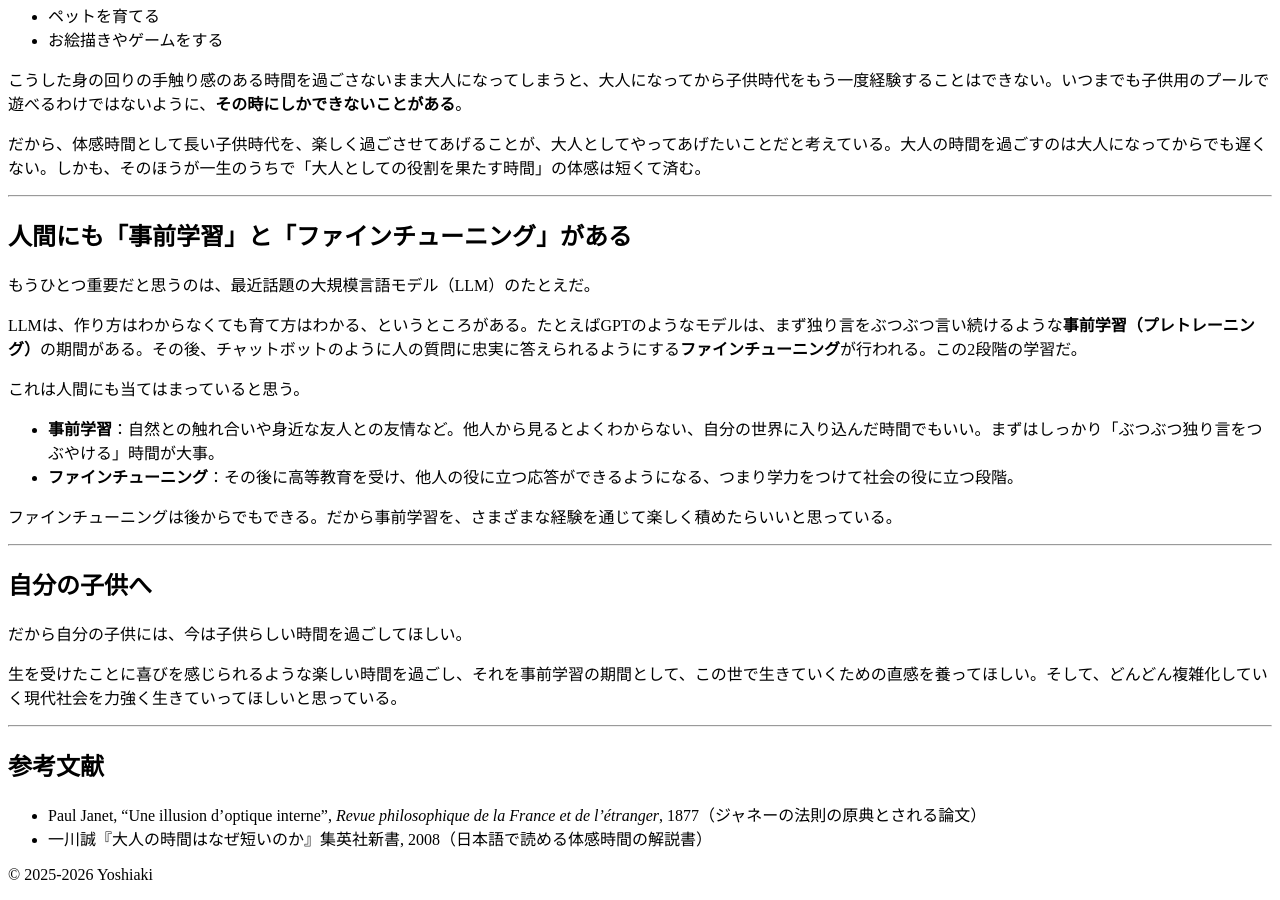
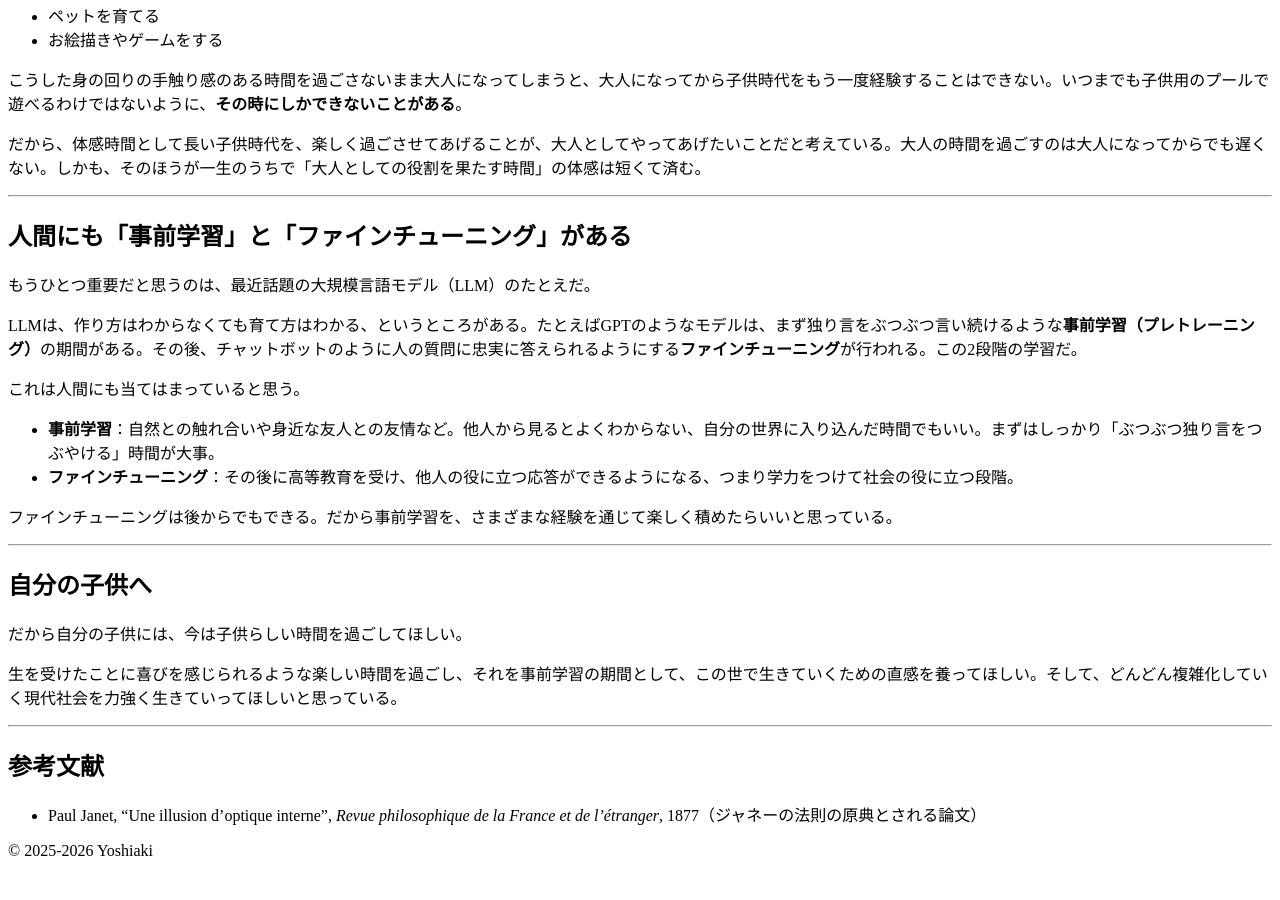
Before and after one commit to yossato/articles, a Jekyll site: the page built from _posts/2026-10-08-childhood-pretraining.md, in a window 1280 px wide and 900 px high, scrolled down 1118 px. Built offline with Jekyll 4.4.1, drawn with Linux system fonts in a browser that asks for light colours; after the commit the page ends 1994 px from its top, so only the background shows below that.

Commit message:
参考文献から一川誠の書籍を削除
Co-Authored-By: Claude Sonnet 5.5 <noreply@anthropic.com>
Claude-Session: https://claude.ai/code/session_011cjE6UrMXhbzqXshinyNpy

```diff
--- a/_posts/2026-10-08-childhood-pretraining.md
+++ b/_posts/2026-10-08-childhood-pretraining.md
@@ -83,4 +83,3 @@ LLMは、作り方はわからなくても育て方はわかる、というと
 ## 参考文献
 
 - Paul Janet, "Une illusion d'optique interne", *Revue philosophique de la France et de l'étranger*, 1877（ジャネーの法則の原典とされる論文）
-- 一川誠『大人の時間はなぜ短いのか』集英社新書, 2008（日本語で読める体感時間の解説書）
```
